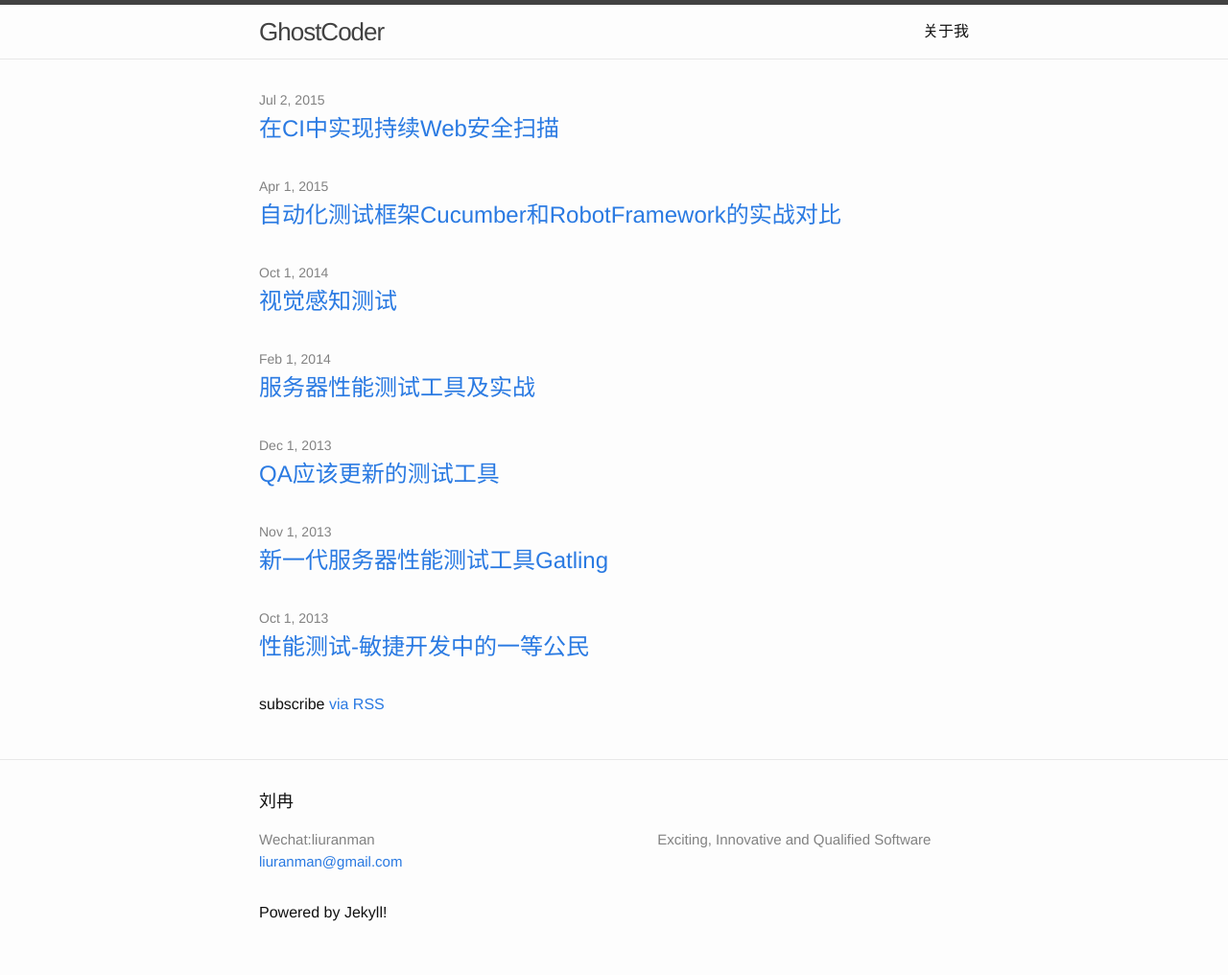
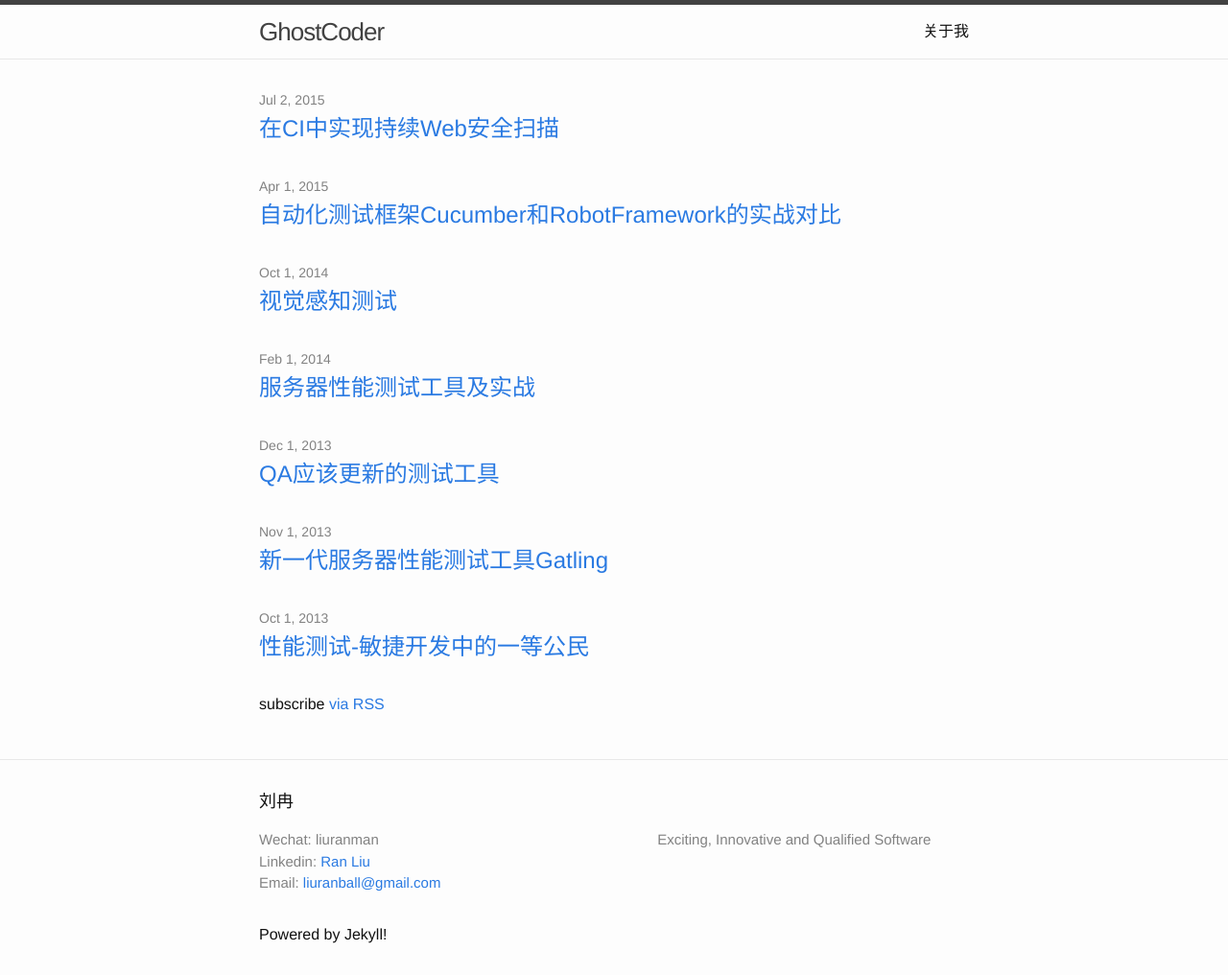
Before and after one commit to TWRanMan/twranman.github.io, a Jekyll site: the page built from index.html, in a window 1280 px wide. Shown: the whole page at 96% size. Built offline with Jekyll 4.4.1, drawn with Linux system fonts in a browser that asks for light colours; before the commit the page ends 993 px from its top, so only the background shows below that.

Commit message:
add the my linkedin and change the email

```diff
--- a/_config.yml
+++ b/_config.yml
@@ -1,6 +1,6 @@
 # Site settings
 title: GhostCoder
-email: liuranman@gmail.com
+email: liuranball@gmail.com
 description: > # this means to ignore newlines until "baseurl:"
   Exciting, Innovative and Qualified Software
 baseurl: "" # the subpath of your site, e.g. /blog/
--- a/_includes/footer.html
+++ b/_includes/footer.html
@@ -7,8 +7,9 @@
     <div class="footer-col-wrapper">
       <div class="footer-col  footer-col-1">
         <ul class="contact-list">
-          <li>Wechat:liuranman</li>
-          <li><a href="mailto:{{ site.email }}">{{ site.email }}</a></li>
+          <li>Wechat: liuranman</li>
+          <li>Linkedin: <a href="https://www.linkedin.com/pub/ran-liu/30/84/93">Ran Liu</a></li>
+          <li>Email: <a href="mailto:{{ site.email }}">{{ site.email }}</a></li>
         </ul>
       </div>
 
```
